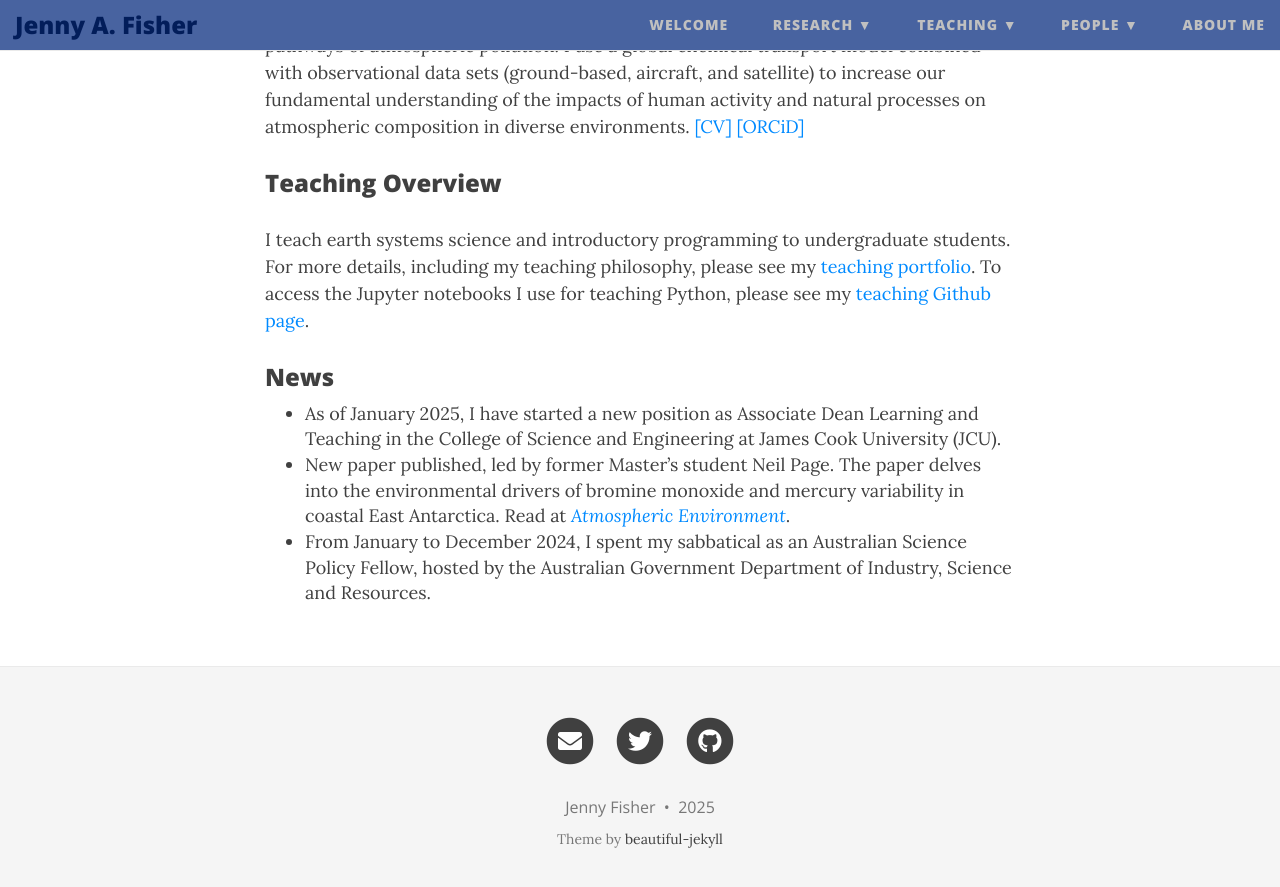
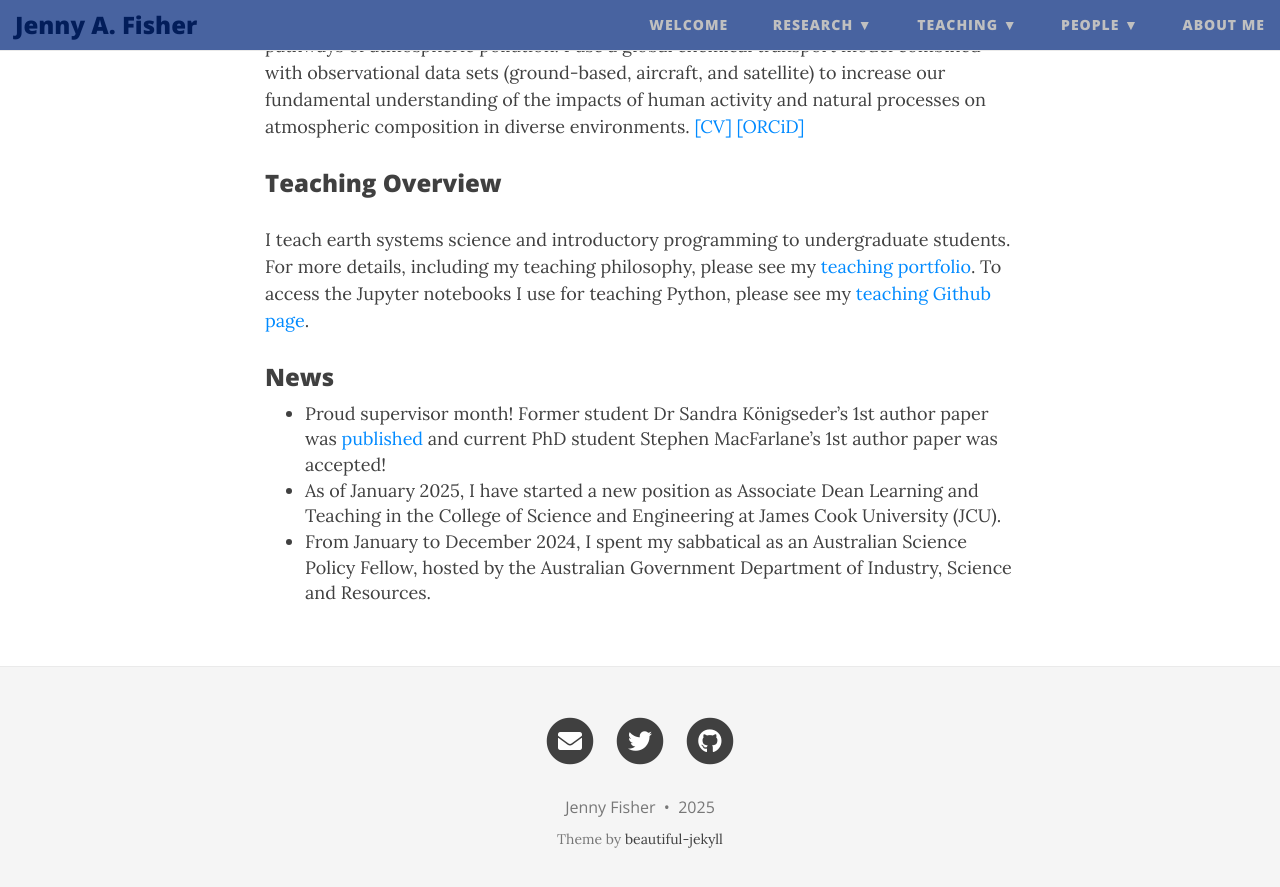
Before and after one commit to jennyfisher/jennyfisher.github.io, a Jekyll site: the page built from index.md, in a window 1280 px wide and 900 px high, scrolled down 625 px. Shown: the top 887 px of the window. Built offline with Jekyll 4.4.1, drawn with Linux system fonts in a browser that asks for light colours; nearby versions of some CDN libraries.

Commit message:
Update index.md

```diff
--- a/index.md
+++ b/index.md
@@ -25,6 +25,6 @@ My research centres on investigating the sources, chemical evolution, and transp
 I teach earth systems science and introductory programming to undergraduate students. For more details, including my teaching philosophy, please see my [teaching portfolio](https://sites.google.com/view/jfisher-teaching-portfolio/home). To access the Jupyter notebooks I use for teaching Python, please see my [teaching Github page](https://jennyfisher.github.io/computing-modelling-earthsci/).
 
 ### News
+- Proud supervisor month! Former student Dr Sandra Königseder's 1st author paper was [published](https://link.springer.com/article/10.1007/s00704-025-05612-x) and current PhD student Stephen MacFarlane's 1st author paper was accepted!
 - As of January 2025, I have started a new position as Associate Dean Learning and Teaching in the College of Science and Engineering at James Cook University (JCU).
-- New paper published, led by former Master's student Neil Page. The paper delves into the environmental drivers of bromine monoxide and mercury variability in coastal East Antarctica. Read at [*Atmospheric Environment*](https://doi.org/10.1016/j.atmosenv.2024.120918).
 - From January to December 2024, I spent my sabbatical as an Australian Science Policy Fellow, hosted by the Australian Government Department of Industry, Science and Resources.
```
